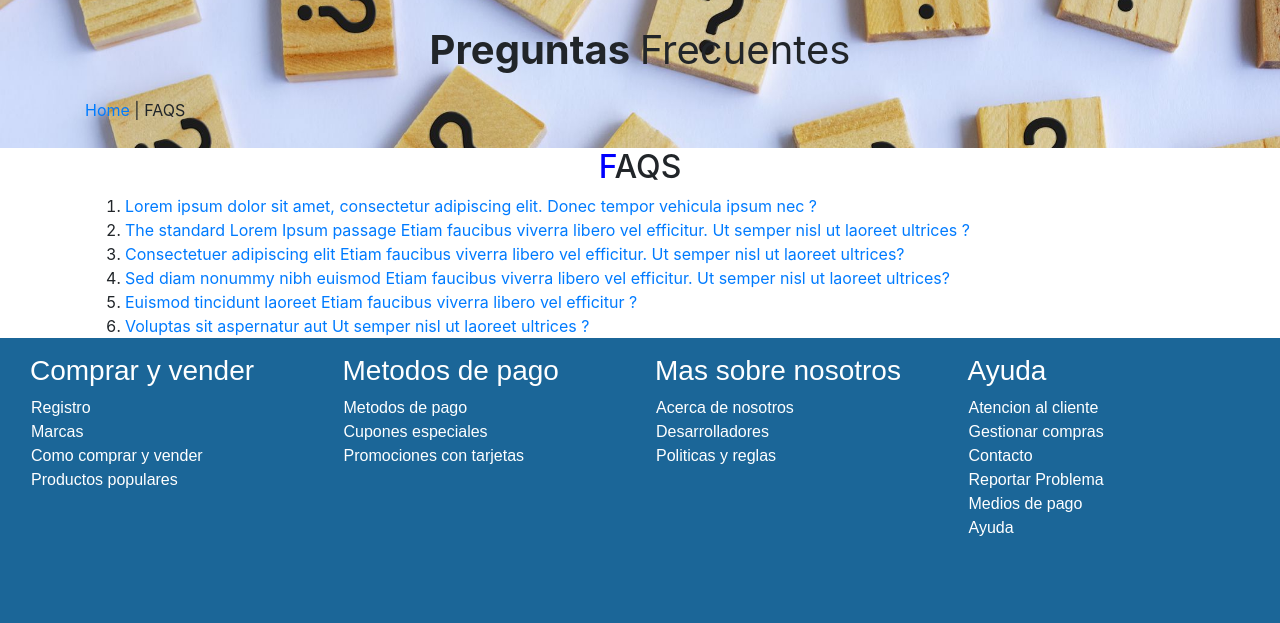
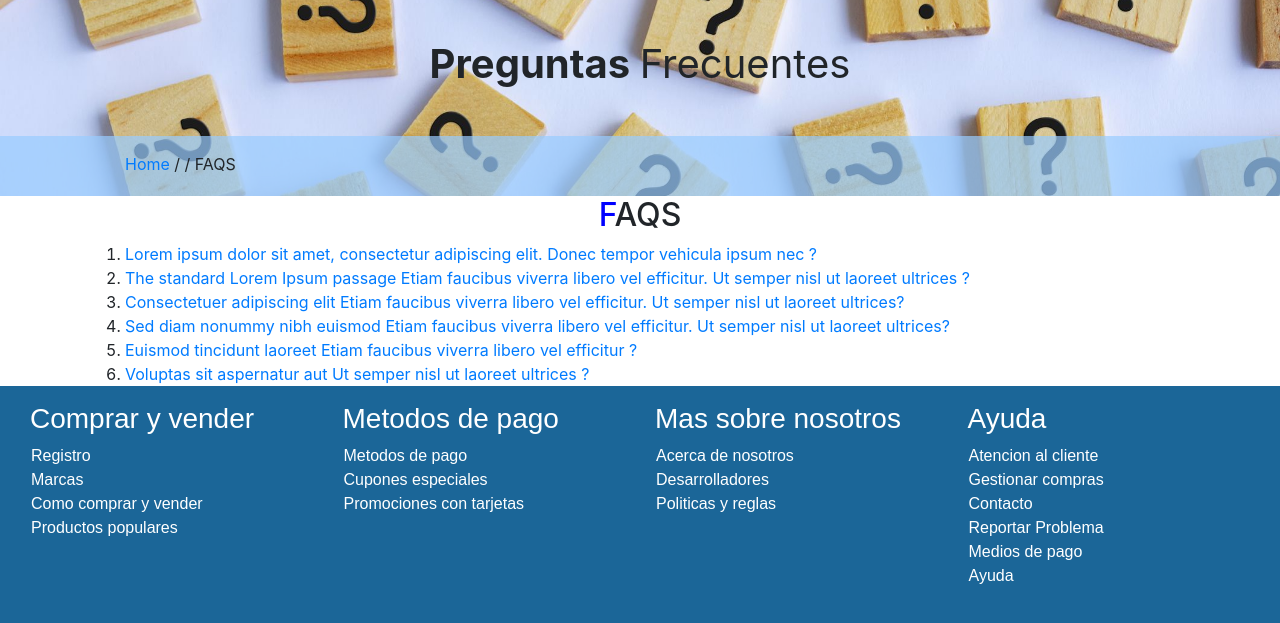
Before and after one commit to Cristian-Mansilla/Proyecto-Integrador-Ecommerce, a PHP site: page /faqs.html in a window 1280 px wide. Shown: the part 142-765 px from the top of the page. Run offline with PHP 8.4, Linux system fonts and the light colour scheme.

Commit message:
mas modificaciones al banner de faqs y cambios a la clase .bg-blue

```diff
--- a/css/master.css
+++ b/css/master.css
@@ -7,7 +7,7 @@
 }
 
 .bg-blue {
-  background: rgba(102, 102, 153, 0.7);
+  background: rgba(153, 204, 255, 0.7);
 }
 
 .box-shadow {
@@ -197,7 +197,6 @@
   background-repeat: no-repeat;
   background-size: cover;
   background-attachment: fixed;
-  padding: 10px;
 }
 
 .first-letter::first-letter {
--- a/faqs.html
+++ b/faqs.html
@@ -73,21 +73,21 @@
     </header>
     <!--finaliza encabezado-->
     <!--inicia sección volver atrás-->
-    <section class="goBack">
-      <div class="container-fluid">
+    <section class="goBack pt-3">
       <div class="container">
         <div class="text-center">
-            <h1 class="font-weight-bold align-middle mt-3">Preguntas
+          <h1 class="font-weight-bold align-middle mt-4">Preguntas
             <span class="font-weight-normal">Frecuentes</span>
           </h1>
         </div>
-          <div class="mt-4 bg-grey">
-            <ul class="p-0">
+      </div>
+      <div class="bg-blue pt-3 pb-1 mt-5">
+        <div class="container">
+          <ul>
             <li class="d-inline"><a href="index.html">Home</a></li>
-              <span>|</span>
+            <span>/ /</span>
             <li class="d-inline">FAQS</li>
           </ul>
-          </div>
         </div>
       </div>
     </section>
```
Lines whose indentation alone changed are shown as unchanged.
